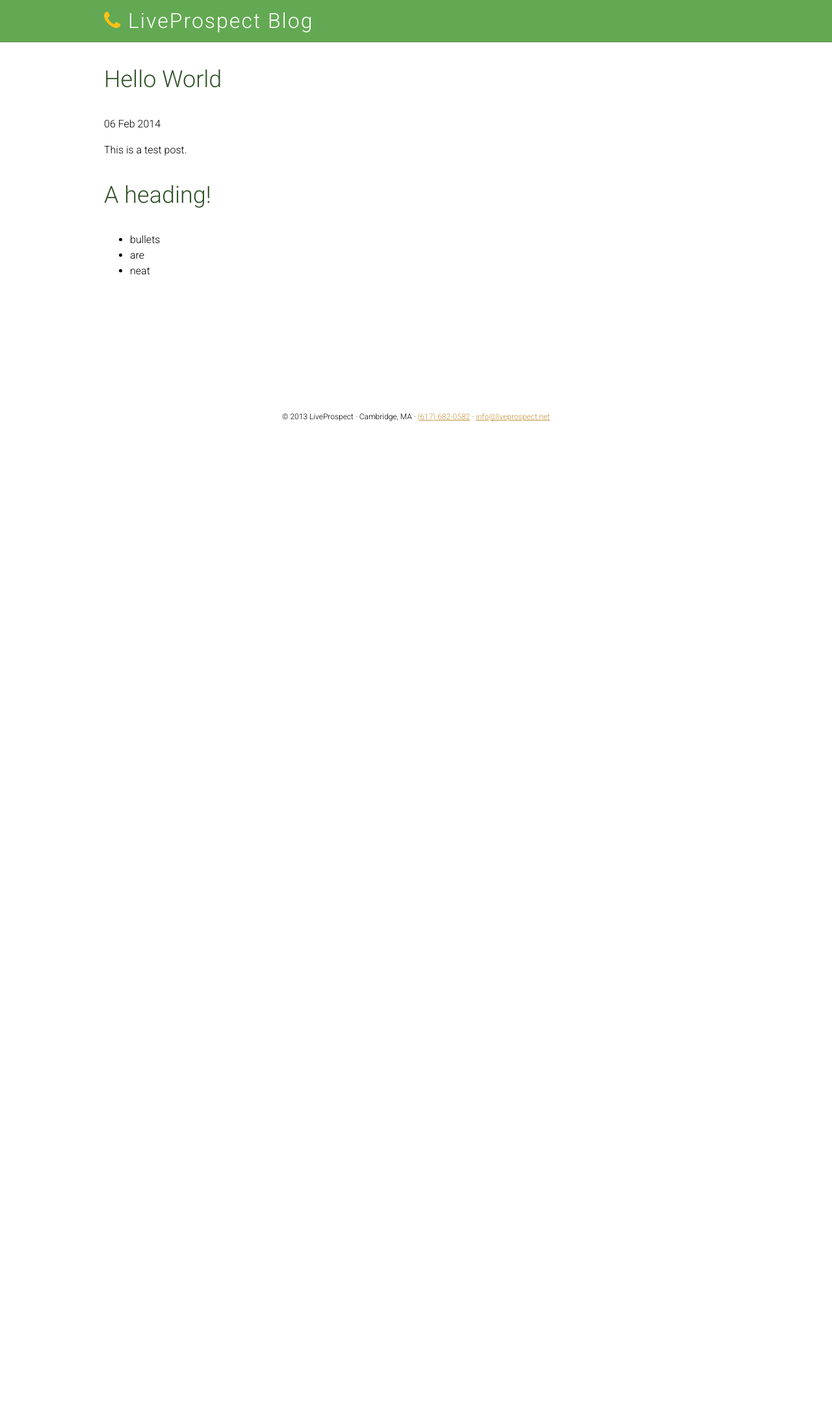
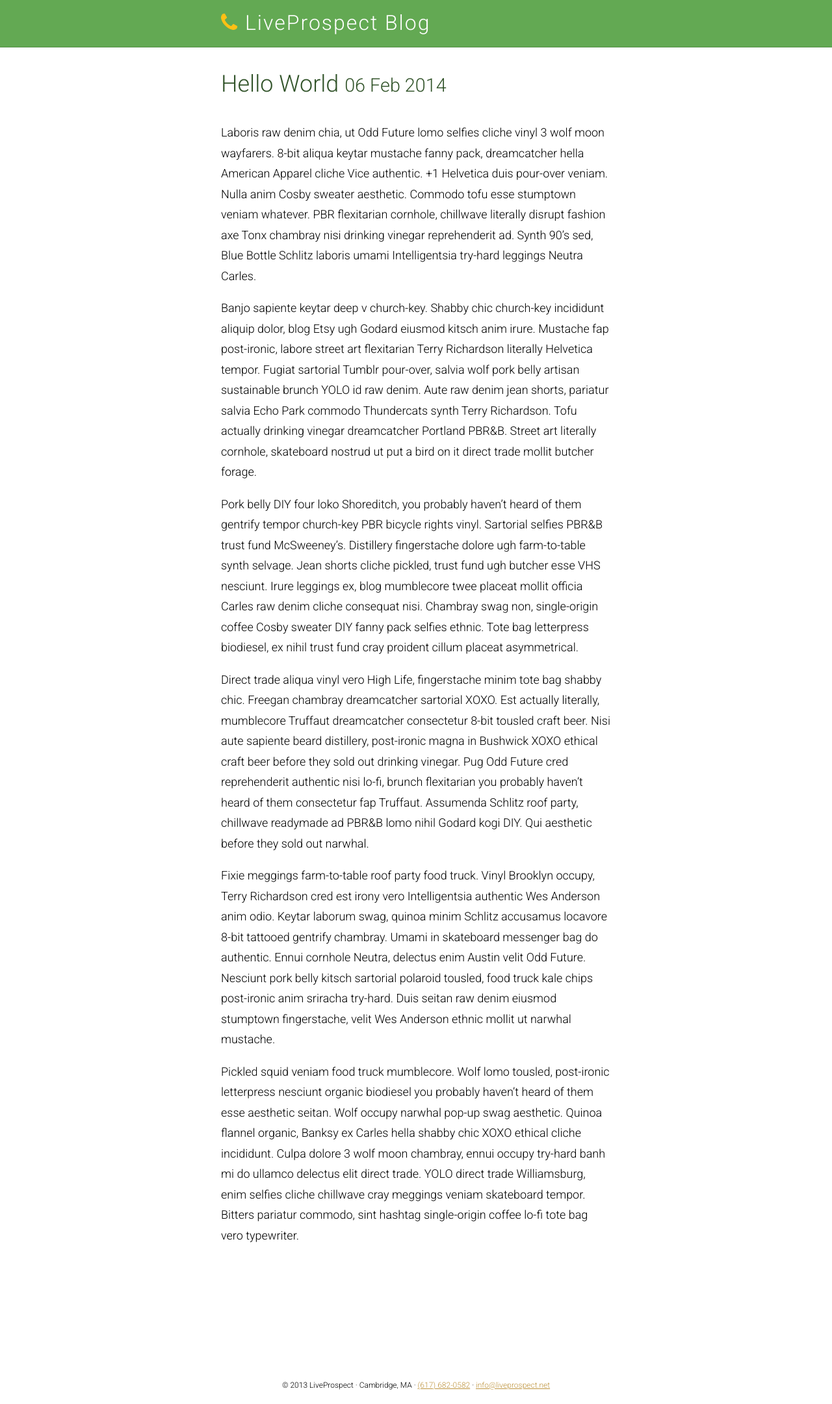
Before and after one commit to LiveProspect/liveprospect.github.io, a Jekyll site: the page built from _posts/2014-02-06-hello-world.md, in a window 1280 px wide. Shown: the whole page at 65% size. Built offline with Jekyll 4.4.1, drawn with Linux system fonts in a browser that asks for light colours; Markdown is read by kramdown in place of the engine named in the settings; before the commit the page ends 900 px from its top, so only the background shows below that.

Commit message:
lorem ipsum responsive

```diff
--- a/_layouts/post.html
+++ b/_layouts/post.html
@@ -1,9 +1,9 @@
 ---
 layout: default
 ---
-<h2>{{ page.title }}</h2>
-<p class="meta">{{ page.date | date_to_string }}</p>
+<h2>
+  {{ page.title }}
+  <small>{{ page.date | date_to_string }}</small>
+</h2>
 
-<div class="post">
 {{ content }}
-</div>
--- a/_posts/2014-02-06-hello-world.md
+++ b/_posts/2014-02-06-hello-world.md
@@ -4,10 +4,14 @@
 date:   2014-02-06 10:24:24
 ---
 
-This is a test post.
+Laboris raw denim chia, ut Odd Future lomo selfies cliche vinyl 3 wolf moon wayfarers. 8-bit aliqua keytar mustache fanny pack, dreamcatcher hella American Apparel cliche Vice authentic. +1 Helvetica duis pour-over veniam. Nulla anim Cosby sweater aesthetic. Commodo tofu esse stumptown veniam whatever. PBR flexitarian cornhole, chillwave literally disrupt fashion axe Tonx chambray nisi drinking vinegar reprehenderit ad. Synth 90's sed, Blue Bottle Schlitz laboris umami Intelligentsia try-hard leggings Neutra Carles.
 
-## A heading!
+Banjo sapiente keytar deep v church-key. Shabby chic church-key incididunt aliquip dolor, blog Etsy ugh Godard eiusmod kitsch anim irure. Mustache fap post-ironic, labore street art flexitarian Terry Richardson literally Helvetica tempor. Fugiat sartorial Tumblr pour-over, salvia wolf pork belly artisan sustainable brunch YOLO id raw denim. Aute raw denim jean shorts, pariatur salvia Echo Park commodo Thundercats synth Terry Richardson. Tofu actually drinking vinegar dreamcatcher Portland PBR&B. Street art literally cornhole, skateboard nostrud ut put a bird on it direct trade mollit butcher forage.
 
-* bullets
-* are
-* neat
+Pork belly DIY four loko Shoreditch, you probably haven't heard of them gentrify tempor church-key PBR bicycle rights vinyl. Sartorial selfies PBR&B trust fund McSweeney's. Distillery fingerstache dolore ugh farm-to-table synth selvage. Jean shorts cliche pickled, trust fund ugh butcher esse VHS nesciunt. Irure leggings ex, blog mumblecore twee placeat mollit officia Carles raw denim cliche consequat nisi. Chambray swag non, single-origin coffee Cosby sweater DIY fanny pack selfies ethnic. Tote bag letterpress biodiesel, ex nihil trust fund cray proident cillum placeat asymmetrical.
+
+Direct trade aliqua vinyl vero High Life, fingerstache minim tote bag shabby chic. Freegan chambray dreamcatcher sartorial XOXO. Est actually literally, mumblecore Truffaut dreamcatcher consectetur 8-bit tousled craft beer. Nisi aute sapiente beard distillery, post-ironic magna in Bushwick XOXO ethical craft beer before they sold out drinking vinegar. Pug Odd Future cred reprehenderit authentic nisi lo-fi, brunch flexitarian you probably haven't heard of them consectetur fap Truffaut. Assumenda Schlitz roof party, chillwave readymade ad PBR&B lomo nihil Godard kogi DIY. Qui aesthetic before they sold out narwhal.
+
+Fixie meggings farm-to-table roof party food truck. Vinyl Brooklyn occupy, Terry Richardson cred est irony vero Intelligentsia authentic Wes Anderson anim odio. Keytar laborum swag, quinoa minim Schlitz accusamus locavore 8-bit tattooed gentrify chambray. Umami in skateboard messenger bag do authentic. Ennui cornhole Neutra, delectus enim Austin velit Odd Future. Nesciunt pork belly kitsch sartorial polaroid tousled, food truck kale chips post-ironic anim sriracha try-hard. Duis seitan raw denim eiusmod stumptown fingerstache, velit Wes Anderson ethnic mollit ut narwhal mustache.
+
+Pickled squid veniam food truck mumblecore. Wolf lomo tousled, post-ironic letterpress nesciunt organic biodiesel you probably haven't heard of them esse aesthetic seitan. Wolf occupy narwhal pop-up swag aesthetic. Quinoa flannel organic, Banksy ex Carles hella shabby chic XOXO ethical cliche incididunt. Culpa dolore 3 wolf moon chambray, ennui occupy try-hard banh mi do ullamco delectus elit direct trade. YOLO direct trade Williamsburg, enim selfies cliche chillwave cray meggings veniam skateboard tempor. Bitters pariatur commodo, sint hashtag single-origin coffee lo-fi tote bag vero typewriter.
--- a/css/main.css
+++ b/css/main.css
@@ -12,9 +12,9 @@
   display: inline-block; }
 
 body {
-  font-size: 16px;
-  line-height: 1.5em;
-  min-width: 1000px; }
+  font-size: 18px;
+  line-height: 1.75em;
+}
 
 body, h1, h2, h3, h4, h5, h6, p, input, textarea {
   font-family: 'Roboto', sans-serif;
@@ -85,13 +85,19 @@
   content: " "; }
 
 .container {
-  width: 960px;
+  max-width: 600px;
   margin: auto; }
   .container:before, .container:after {
     content: " ";
     display: table; }
   .container:after {
     clear: both; }
+
+@media (max-width: 640px) {
+  body > .container {
+    margin: 0 20px;
+  }
+}
 
 .left, .right {
   width: 50%;
--- a/index.html
+++ b/index.html
@@ -8,4 +8,5 @@
   <a href="{{ post.url }}">{{ post.title }}</a>
   <small>{{ post.date | date_to_string }}</small>
 </h2>
+
 {% endfor %}
```
